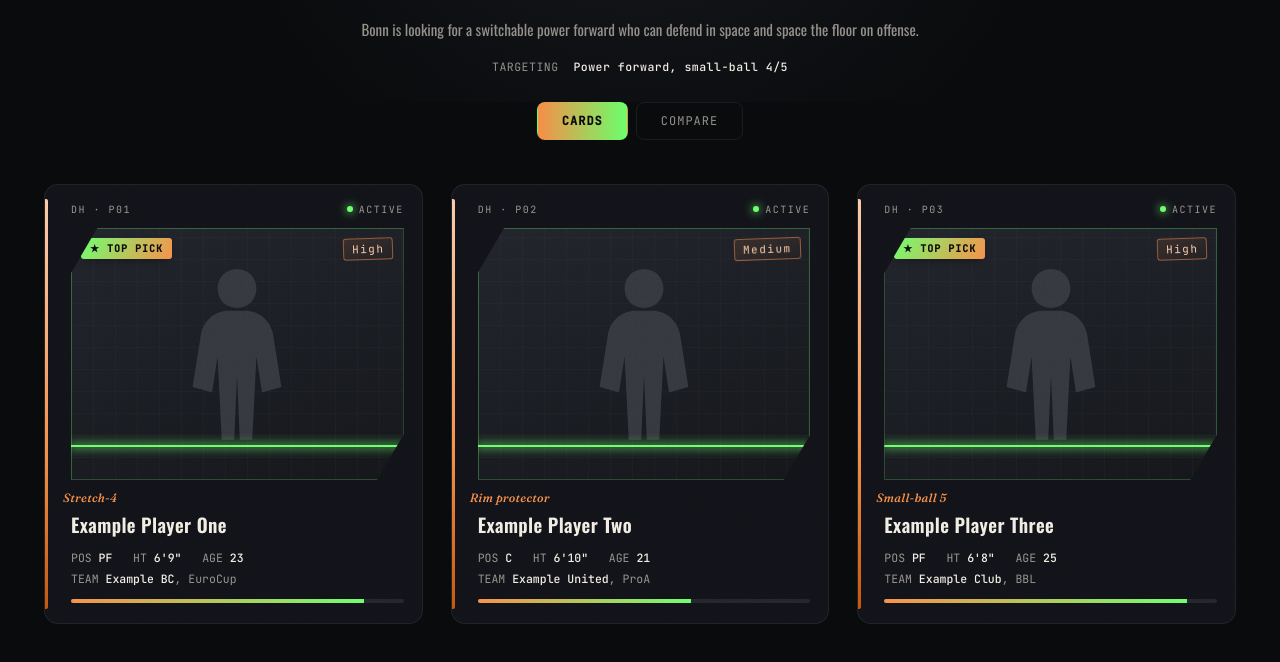
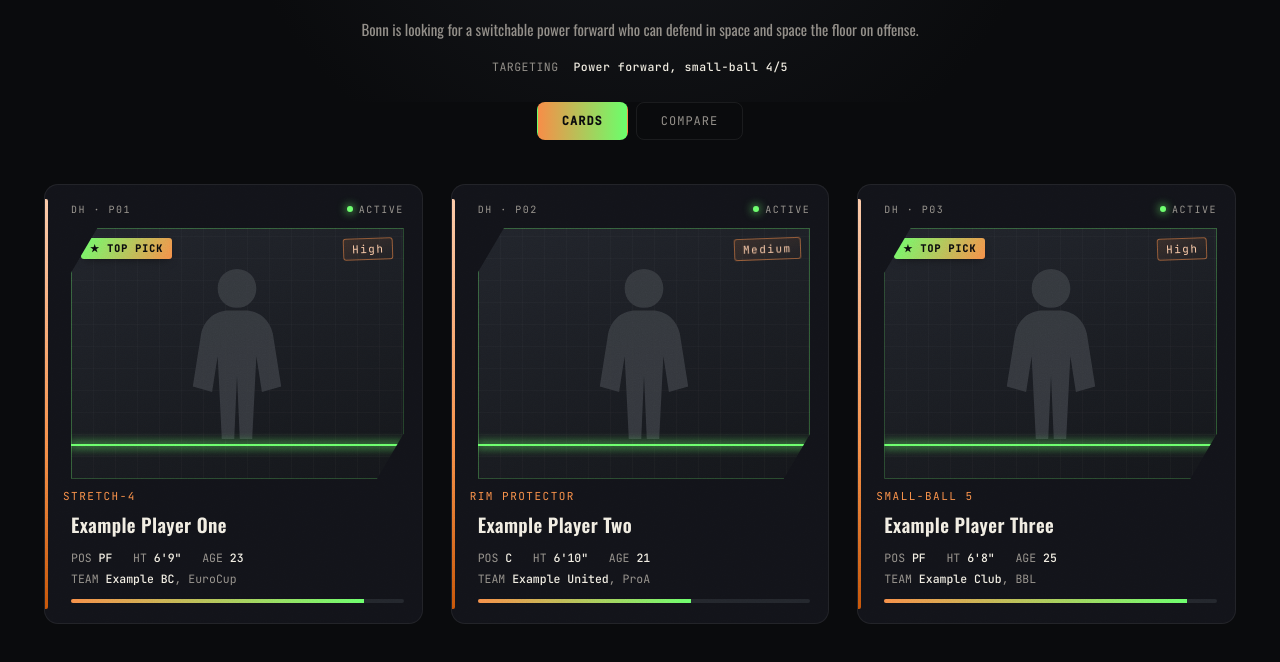
Before and after one commit to SkylerDHH67/dark-horse-hoops, a plain HTML site: page board.html in a window 1280 px wide. Shown: the part 210-872 px from the top of the page. Drawn offline with nearby package versions, Linux system fonts and the light colour scheme.

Commit message:
v28: swap role/kicker card text to mono uppercase, drop italic serif

```diff
--- a/board.html
+++ b/board.html
@@ -88,7 +88,7 @@
   .card .tag{ position:absolute; top:10px; right:10px; font-family:'JetBrains Mono',monospace; font-size:11px; letter-spacing:1.5px; padding:3px 8px; border:1px solid rgba(247,142,72,.5); border-radius:3px; transform:rotate(-2deg); background:linear-gradient(160deg,rgba(247,142,72,.12),rgba(247,142,72,.02)); color:var(--gold-hi); }
   .card .reco-badge{ position:absolute; top:10px; left:10px; font-family:'JetBrains Mono',monospace; font-size:10px; letter-spacing:1px; padding:4px 9px; border-radius:3px; background:linear-gradient(120deg,var(--accent-2),var(--accent-1)); color:#0a0b0d; font-weight:700; z-index:2; box-shadow:0 4px 10px -4px rgba(0,0,0,.5); }
   .card .readout{ margin-left:8px; font-family:'JetBrains Mono',monospace; font-size:11.5px; color:var(--ink-dim); line-height:1.85; }
-  .card .kicker{ font-family:'Fraunces',serif; font-style:italic; font-size:12px; color:var(--accent-1); letter-spacing:.3px; margin:10px 0 2px; }
+  .card .kicker{ font-family:'JetBrains Mono',monospace; font-style:normal; text-transform:uppercase; font-size:11px; letter-spacing:1.5px; color:var(--accent-1); margin:10px 0 4px; }
   .card .name-line{ font-family:'Oswald',sans-serif; color:var(--ink); font-size:19px; font-weight:600; letter-spacing:.4px; margin-bottom:5px; }
   .card .readout b{ color:var(--ink); font-weight:500; }
   .card .meter{ margin-top:9px; height:4px; border-radius:2px; background:#23262c; overflow:hidden; }
```
